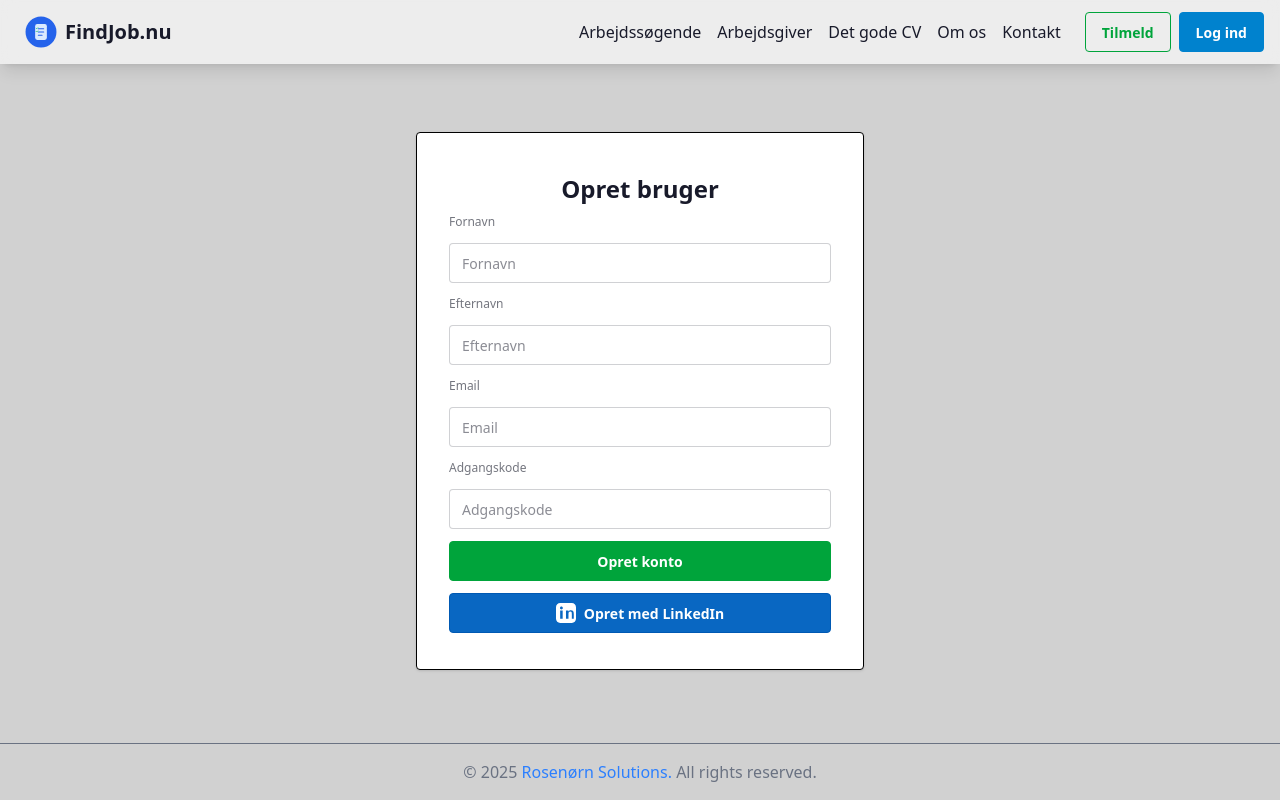
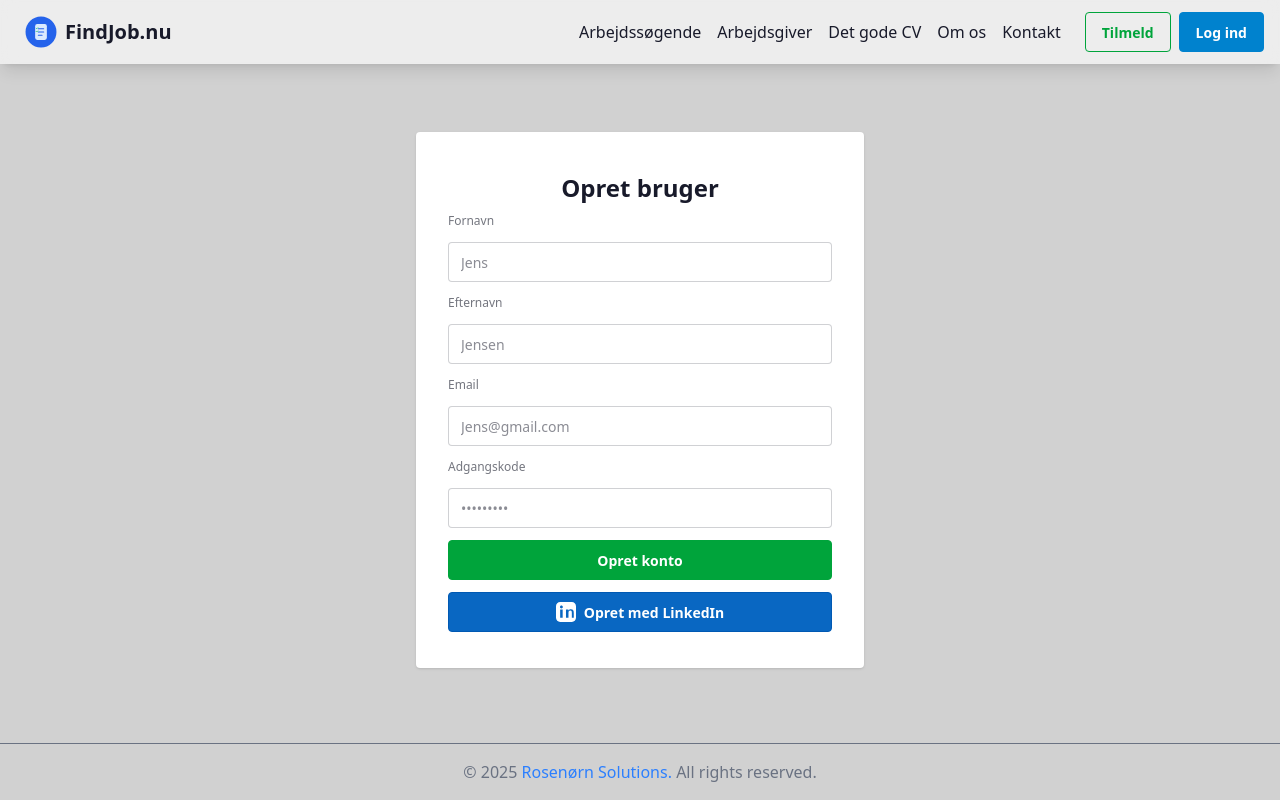
Before and after one commit to nightfrost/findjobnu-react, a React (Vite) app: page /register in a window 1280 px wide. Built offline with nearby package versions, Linux system fonts and the light colour scheme; no server answers.

Commit message:
Task: Fix border for Register and Login, remove bg-base 200 from About

```diff
--- a/src/views/About.tsx
+++ b/src/views/About.tsx
@@ -84,7 +84,7 @@ const About: React.FC = () => {
                             <span className="badge badge-secondary badge-outline">Gennemsigtighed</span>
                             <span className="badge badge-accent badge-outline">Kandidatfokus</span>
                         </div>
-                        <div className="rounded-box border mt-6 grid gap-3 text-left bg-base-200 p-4">
+                        <div className="rounded-box border mt-6 grid gap-3 text-left p-4">
                             <div className="flex items-center gap-3">
                                 <span className="font-semibold">Grundlagt</span>
                                 <span className="text-base-content/70">2025 i Aalborg</span>
--- a/src/views/Login.tsx
+++ b/src/views/Login.tsx
@@ -96,13 +96,14 @@ const Login: React.FC = () => {
   };
 
   return (
-    <div className="rounded-box border max-w-md mx-auto mt-12 p-8 bg-base-100 shadow rounded">
+    <div className="card max-w-md mx-auto mt-12 p-8 bg-base-100 shadow rounded">
       <form onSubmit={handleSubmit} className="grid gap-4" ref={formRef}>
         <fieldset className="fieldset gap-3">
           <legend className="fieldset-legend text-2xl font-bold text-center">Log ind</legend>
-          <label className="fieldset-label">Email</label>
+          <label className="fieldset-label" htmlFor="email">Email</label>
           <input
             type="email"
+            id="email"
             name="email"
             placeholder="Email"
             className={`input input-bordered validator w-full ${emailTouched && emailInvalid ? "input-error" : ""}`.trim()}
@@ -111,14 +112,15 @@ const Login: React.FC = () => {
             onBlur={handleBlur}
             ref={emailRef}
             required
-            aria-invalid={emailTouched && emailInvalid}
+            aria-invalid={emailTouched && emailInvalid ? "true" : "false"}
           />
           {emailTouched && emailInvalid && (
             <div className="validator-hint text-error text-sm">Indtast en gyldig e-mailadresse</div>
           )}
-          <label className="fieldset-label">Adgangskode</label>
+          <label className="fieldset-label" htmlFor="password">Adgangskode</label>
           <input
             type="password"
+            id="password"
             name="password"
             placeholder="Adgangskode"
             className={`input input-bordered validator w-full ${passwordTouched && passwordInvalid ? "input-error" : ""}`.trim()}
@@ -130,7 +132,7 @@ const Login: React.FC = () => {
             pattern="(?=.*[0-9])(?=.*[a-z])(?=.*[A-Z]).{8,}"
             title="Mindst 8 tegn, inkl. tal, små og store bogstaver"
             required
-            aria-invalid={passwordTouched && passwordInvalid}
+            aria-invalid={passwordTouched && passwordInvalid ? "true" : "false"}
           />
           {passwordTouched && passwordInvalid && (
             <p className="validator-hint text-error text-sm">
--- a/src/views/Register.tsx
+++ b/src/views/Register.tsx
@@ -114,15 +114,16 @@ const Register: React.FC = () => {
   }, [success]);
 
   return (
-    <div className="rounded-box border max-w-md mx-auto mt-12 p-8 bg-base-100 shadow rounded">
+    <div className="card max-w-md mx-auto mt-12 p-8 bg-base-100 shadow rounded">
       <form onSubmit={handleSubmit} className="grid" ref={formRef}>
         <fieldset className="fieldset gap-3">
           <legend className="fieldset-legend text-2xl font-bold text-center">Opret bruger</legend>
-          <label className="fieldset-label">Fornavn</label>
+          <label className="fieldset-label" htmlFor="firstName">Fornavn</label>
           <input
             type="text"
             name="firstName"
-            placeholder="Fornavn"
+            id="firstName"
+            placeholder="Jens"
             className={`input input-bordered validator w-full ${firstNameTouched && firstNameInvalid ? "input-error" : ""}`.trim()}
             value={form.firstName ?? ""}
             onChange={handleChange}
@@ -137,11 +138,12 @@ const Register: React.FC = () => {
           {firstNameTouched && firstNameInvalid && (
             <p className="validator-hint text-error text-sm">Mindst 2 bogstaver</p>
           )}
-          <label className="fieldset-label">Efternavn</label>
+          <label className="fieldset-label" htmlFor="lastName">Efternavn</label>
           <input
             type="text"
             name="lastName"
-            placeholder="Efternavn"
+            id="lastName"
+            placeholder="Jensen"
             className={`input input-bordered validator w-full ${lastNameTouched && lastNameInvalid ? "input-error" : ""}`.trim()}
             value={form.lastName ?? ""}
             onChange={handleChange}
@@ -156,11 +158,12 @@ const Register: React.FC = () => {
           {lastNameTouched && lastNameInvalid && (
             <p className="validator-hint text-error text-sm">Mindst 2 bogstaver</p>
           )}
-          <label className="fieldset-label">Email</label>
+          <label className="fieldset-label" htmlFor="email">Email</label>
           <input
             type="email"
             name="email"
-            placeholder="Email"
+            id="email"
+            placeholder="Jens@gmail.com"
             className={`input input-bordered validator w-full ${emailTouched && emailInvalid ? "input-error" : ""}`.trim()}
             value={form.email ?? ""}
             onChange={handleChange}
@@ -172,11 +175,12 @@ const Register: React.FC = () => {
           {emailTouched && emailInvalid && (
             <div className="validator-hint text-error text-sm">Indtast en gyldig e-mailadresse</div>
           )}
-          <label className="fieldset-label">Adgangskode</label>
+          <label className="fieldset-label" htmlFor="password">Adgangskode</label>
           <input
             type="password"
             name="password"
-            placeholder="Adgangskode"
+            id="password"
+            placeholder="•••••••••"
             className={`input input-bordered validator w-full ${passwordTouched && passwordInvalid ? "input-error" : ""}`.trim()}
             value={form.password ?? ""}
             onChange={handleChange}
--- a/src/views/Settings.tsx
+++ b/src/views/Settings.tsx
@@ -3,6 +3,19 @@ import { useNavigate } from "react-router-dom";
 import { AuthenticationApi } from "../findjobnu-auth";
 import { createAuthClient } from "../helpers/ApiFactory";
 import { useUser } from "../context/UserContext.shared";
+
+type SettingsCardProps = {
+  title: string;
+  children: React.ReactNode;
+  tone?: "default" | "danger";
+};
+
+const SettingsCard: React.FC<SettingsCardProps> = ({ title, children, tone = "default" }) => (
+  <div className={`card bg-base-100 shadow-md p-6 ${tone === "danger" ? "border border-error/20" : ""}`}>
+    <h2 className={`card-title mb-4 ${tone === "danger" ? "text-error" : ""}`}>{title}</h2>
+    {children}
+  </div>
+);
 
 const Settings: React.FC = () => {
   const { user, setUser } = useUser();
@@ -96,15 +109,14 @@ const Settings: React.FC = () => {
 
   return (
     <div className="container max-w-7xl mx-auto px-4">
-      <div className="flex w-full mb-8 items-start">
-        <div className="flex-[4_5_0%] min-w-0 pr-6">
-          <div className="card bg-base-100 shadow-md p-6 mb-6">
-            <h2 className="card-title mb-4">Skift e-mail</h2>
+      <div className="grid gap-6 md:grid-cols-2 xl:grid-cols-3">
+        <SettingsCard title="Skift e-mail">
           <form className="flex flex-col" onSubmit={handleEmailSubmit}>
             <fieldset className="fieldset gap-3">
               <legend className="fieldset-legend text-lg font-semibold">Opdater e-mail</legend>
-                <label className="fieldset-label">Ny e-mail</label>
+              <label className="fieldset-label" htmlFor="newEmail">Ny e-mail</label>
               <input
+                id="newEmail"
                 className="input input-bordered w-full"
                 type="email"
                 placeholder="Ny e-mail"
@@ -112,8 +124,9 @@ const Settings: React.FC = () => {
                 onChange={e => setEmailForm(f => ({ ...f, newEmail: e.target.value }))}
                 required
               />
-                <label className="fieldset-label">Nuværende adgangskode</label>
+              <label className="fieldset-label" htmlFor="currentPassword">Nuværende adgangskode</label>
               <input
+                id="currentPassword"
                 className="input input-bordered w-full"
                 type="password"
                 placeholder="Nuværende adgangskode"
@@ -127,15 +140,15 @@ const Settings: React.FC = () => {
               </button>
             </fieldset>
           </form>
-          </div>
+        </SettingsCard>
 
-          <div className="card bg-base-100 shadow-md p-6">
-            <h2 className="card-title mb-4">Skift adgangskode</h2>
+        <SettingsCard title="Skift adgangskode">
           <form className="flex flex-col" onSubmit={handlePasswordSubmit}>
             <fieldset className="fieldset gap-3">
               <legend className="fieldset-legend text-lg font-semibold">Opdater adgangskode</legend>
-                <label className="fieldset-label">Nuværende adgangskode</label>
+              <label className="fieldset-label" htmlFor="oldPassword">Nuværende adgangskode</label>
               <input
+                id="oldPassword"
                 className="input input-bordered w-full"
                 type="password"
                 placeholder="Nuværende adgangskode"
@@ -144,8 +157,9 @@ const Settings: React.FC = () => {
                 required
                 minLength={6}
               />
-                <label className="fieldset-label">Ny adgangskode</label>
+              <label className="fieldset-label" htmlFor="newPassword">Ny adgangskode</label>
               <input
+                id="newPassword"
                 className="input input-bordered w-full"
                 type="password"
                 placeholder="Ny adgangskode"
@@ -159,27 +173,21 @@ const Settings: React.FC = () => {
               </button>
             </fieldset>
           </form>
-          </div>
-        </div>
+        </SettingsCard>
 
-        <div className="divider divider-horizontal" />
-
-        <div className="flex-[4_0_0%] min-w-0 pl-6">
-          <div className="card bg-base-100 shadow-md p-6">
-            <h2 className="card-title mb-4 text-error">Lås konto</h2>
+        <SettingsCard title="Lås konto" tone="danger">
           <p className="mb-4 text-sm text-base-content/70">Låser kontoen indtil du logger ind igen. Brugbar hvis du vil pause adgang.</p>
           <button className="btn btn-outline btn-error" onClick={handleLockout} disabled={loadingLockout}>
             {loadingLockout ? "Låser..." : "Lås konto"}
           </button>
+        </SettingsCard>
       </div>
 
       {(status || error) && (
-            <div className={`alert mt-4 ${status ? "alert-success" : "alert-error"}`}>
+        <div className={`alert mt-6 ${status ? "alert-success" : "alert-error"}`}>
           <span>{status ?? error}</span>
         </div>
       )}
-        </div>
-      </div>
     </div>
   );
 };
```
Lines whose indentation alone changed are shown as unchanged.
